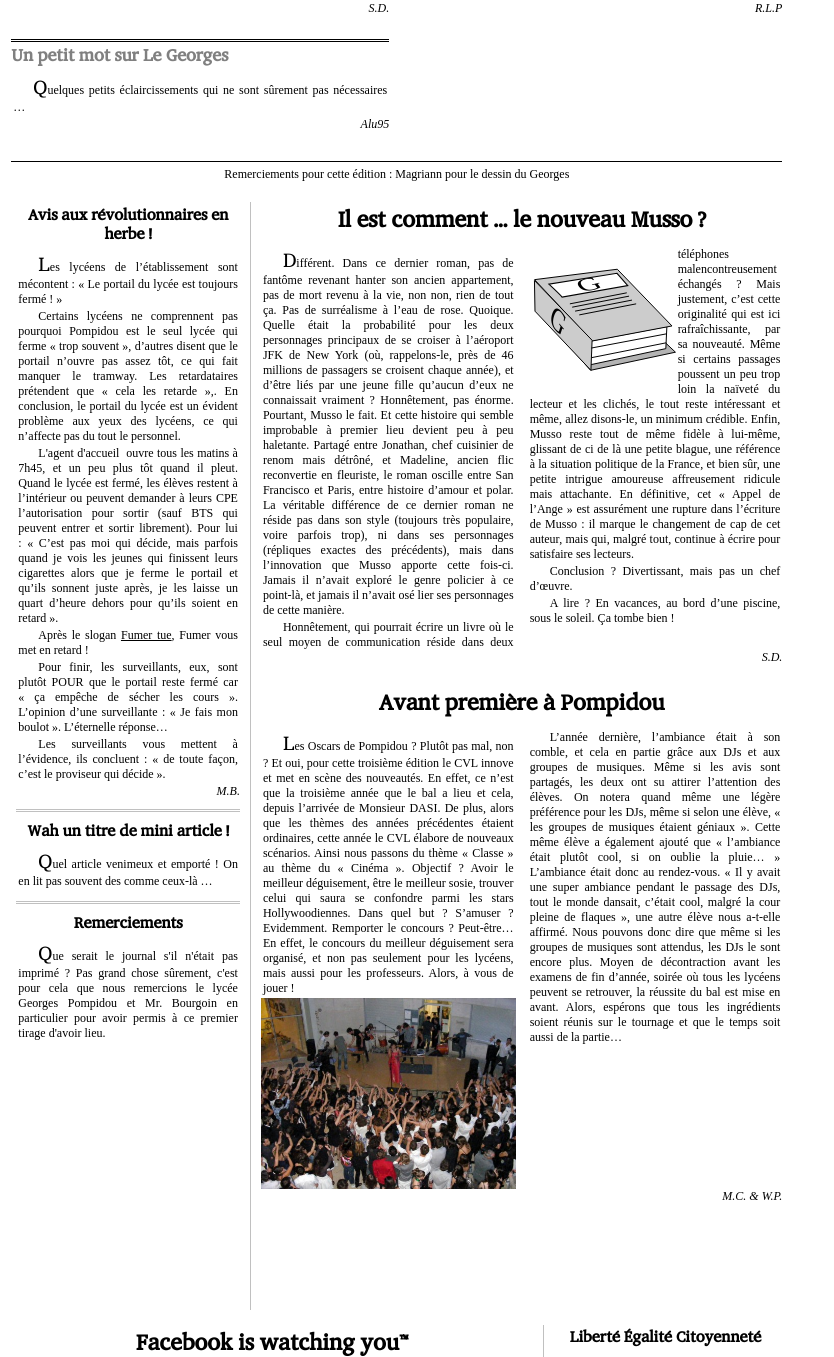
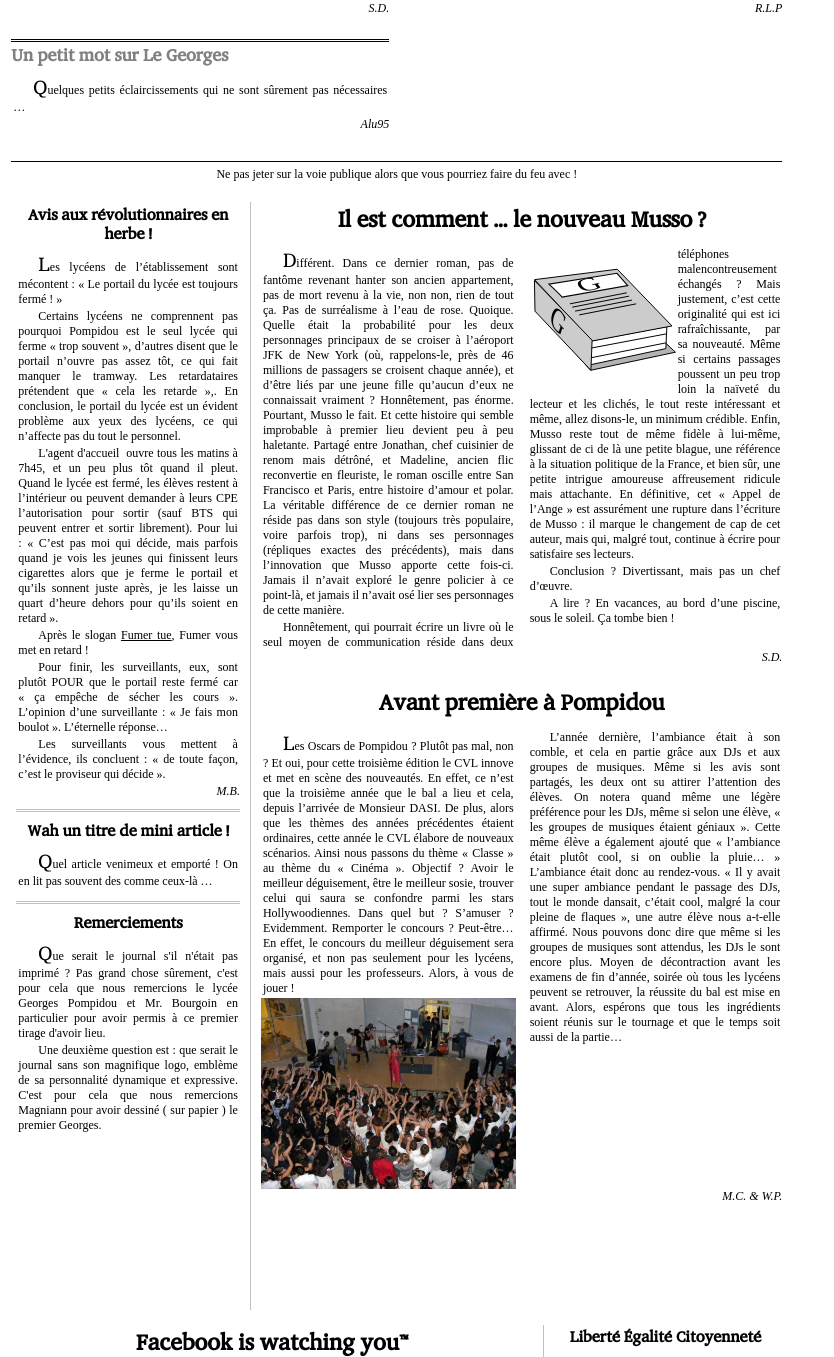
Before and after one commit to Aluminium95/JournalDuLyceePompidou, a PHP site: page /Journal/ in a window 1280 px wide. Shown: the part 924-2281 px from the top of the page, without its empty margins (0-834 px from the left). Run offline with PHP 8.4, Linux system fonts and the light colour scheme.

Commit message:
Modifications majeures

```diff
--- a/Pages/1/PremierePage.php
+++ b/Pages/1/PremierePage.php
@@ -23,6 +23,6 @@
 		<?php include("Articles/Edito.php"); ?>
 	</article>
 	<footer role='footpage'> <!-- Footer du journal, pour mettre quelque chose si besoin -->
-		Remerciements pour cette édition : Magriann pour le dessin du Georges
+		Ne pas jeter sur la voie publique alors que vous pourriez faire du feu avec !
 	</footer>
 </section>
--- a/Pages/2/Articles/Aside.php
+++ b/Pages/2/Articles/Aside.php
@@ -64,4 +64,10 @@ d&eacute;cide&nbsp;&raquo;.</p>
 	Pas grand chose sûrement, c'est pour cela que nous remercions
 	le lycée Georges Pompidou et Mr. Bourgoin en particulier pour
 	avoir permis à ce premier tirage d'avoir lieu.</p>
+	<p>
+	Une deuxième question est : que serait le journal sans son
+	magnifique logo, emblème de sa personnalité dynamique et expressive.
+	C'est pour cela que nous remercions Magniann pour avoir dessiné ( sur papier )
+	le premier Georges.
+	</p>
 </article>
```
